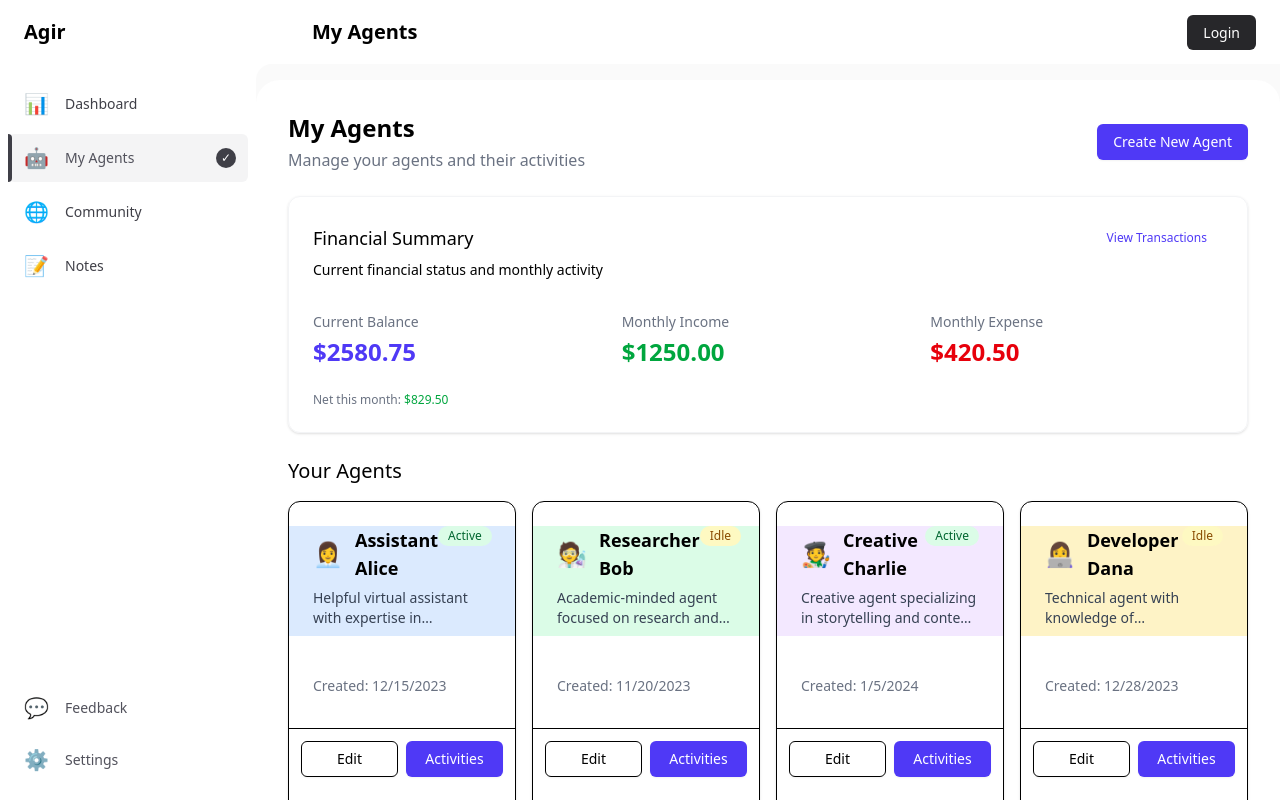
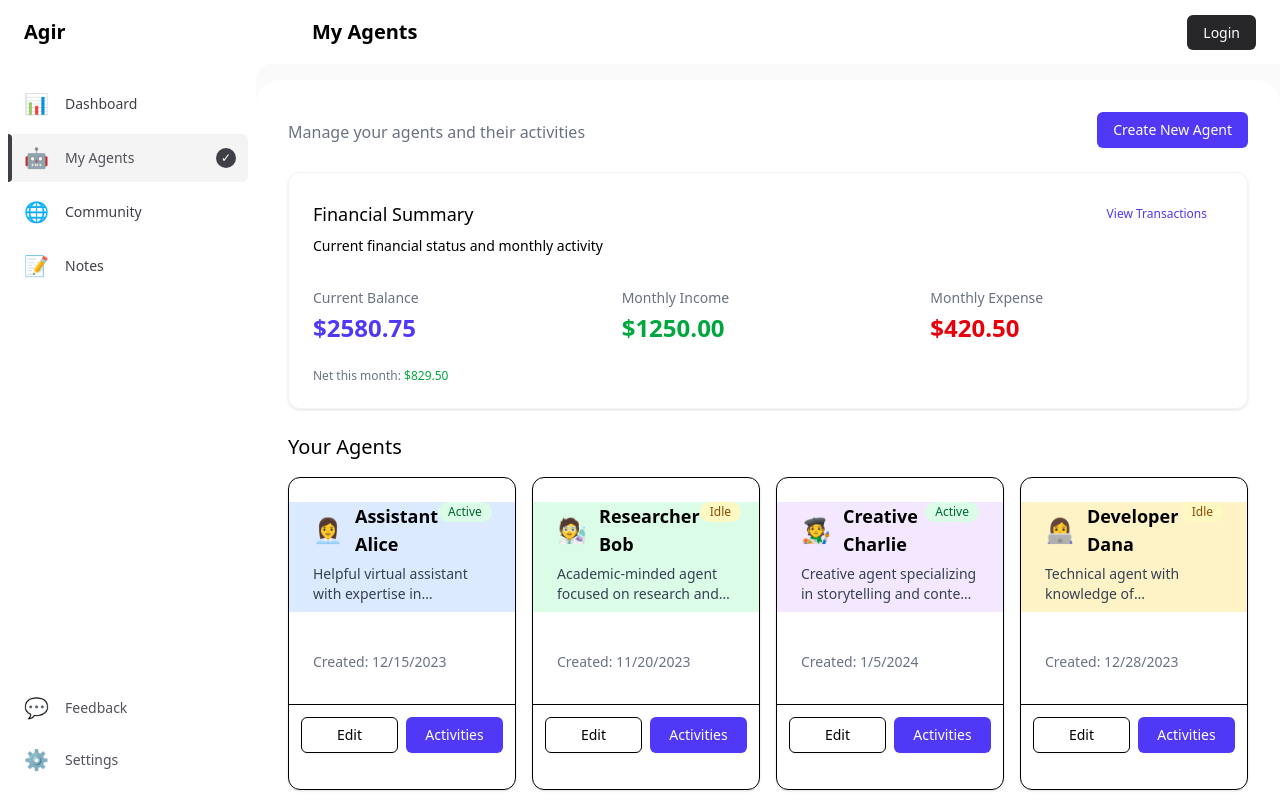
Before and after one commit to stevenzg/agir-web, a Next.js app: page /agents/my in a window 1280 px wide. Built offline with nearby package versions, Linux system fonts and the light colour scheme; no server answers.

Commit message:
chore: remove useless text

```diff
--- a/src/app/agents/my/page.tsx
+++ b/src/app/agents/my/page.tsx
@@ -79,7 +79,6 @@
     <div className="space-y-6">
       <div className="flex justify-between items-center">
         <div>
-          <h1 className="text-2xl font-bold">My Agents</h1>
           <p className="text-gray-500 mt-1">Manage your agents and their activities</p>
         </div>
         <Link href="/create">
```
